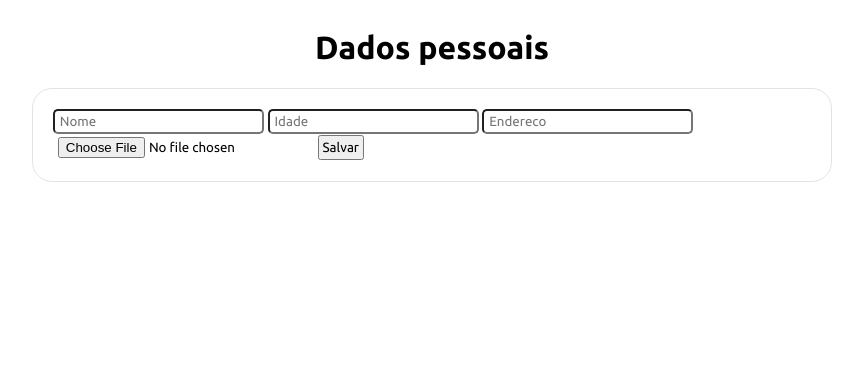
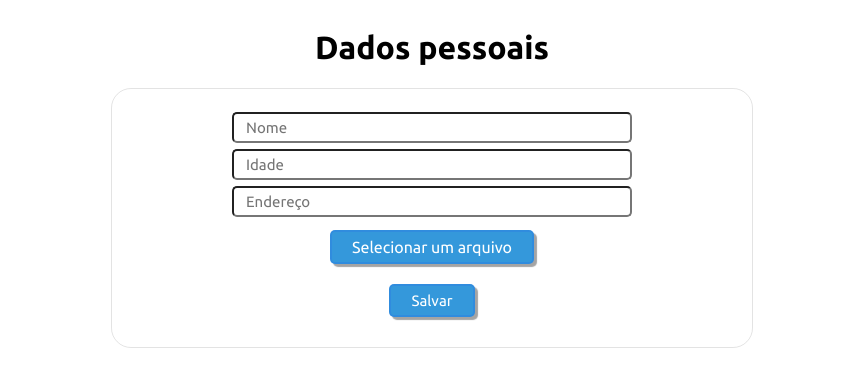
Before and after one commit to antonioalberto-dev/disciplina-programacao-web, a PHP site: page / in a window 1280 px wide. Shown: the top 387 px of the page, without its empty margins (208-1071 px from the left). Run offline with PHP 8.4, Linux system fonts and the light colour scheme; data that the repository does not hold is empty.

Commit message:
estilizando parte 8

```diff
--- a/parte8/index.php
+++ b/parte8/index.php
@@ -13,12 +13,16 @@
   <div class="centralizar">
     <h1>Dados pessoais</h1>
     <form method="POST" action="<?php echo $_SERVER['PHP_SELF']; ?>" class="container" enctype="multipart/form-data">
-      <input type="text" name="nome" placeholder="Nome">
-      <input type="number" name="idade" placeholder="Idade">
-      <input type="text" name="endereco" placeholder="Endereco"><br>
 
-      <input type="file" name="arquivo">
-      <button type="submit" name="enviar-formulario">Salvar</button>
+      <div class="centralizar">
+        <input type="text" name="nome" placeholder="Nome">
+        <input type="number" name="idade" placeholder="Idade">
+        <input type="text" name="endereco" placeholder="Endereço">
+
+        <label for="selecao-arquivo">Selecionar um arquivo</label>
+        <input type="file" id="selecao-arquivo" name="arquivo" class="input-file">
+        <button type="submit" name="enviar-formulario">Salvar</button>
+      </div>
     </form>
   </div>
 </body>
--- a/parte8/style.css
+++ b/parte8/style.css
@@ -4,7 +4,7 @@
 }
 
 .container {
-  width: 60%;
+  width: 600px;
   border-radius: 20px;
   border: 1px solid rgba(0, 0, 0, 0.11);
   padding: 20px;
@@ -20,8 +20,29 @@ input {
   padding: 3px 0px 3px 5px;
   border-radius: 5px;
   border: 0px solid rgba(0, 0, 0, 0.);
+  width: 24rem;
+  margin: 3px 0;
+  padding: 5px 0 5px 12px;
+  font-size: 15px;
 }
 
 button {
   padding: 3px;
+  background-color: blue;
+  font-size: 15px;
 }
+
+input[type='file'] {
+  display: none;
+}
+
+label, button {
+  background-color: #3498db;
+  border-radius: 5px;
+  color: #fff;
+  cursor: pointer;
+  margin: 10px;
+  padding: 6px 20px;
+  box-shadow: 3px 3px 1px rgba(0, 0, 0, 0.356);
+  border: 2px solid rgba(0, 0, 255, 0.082);
+}
```
